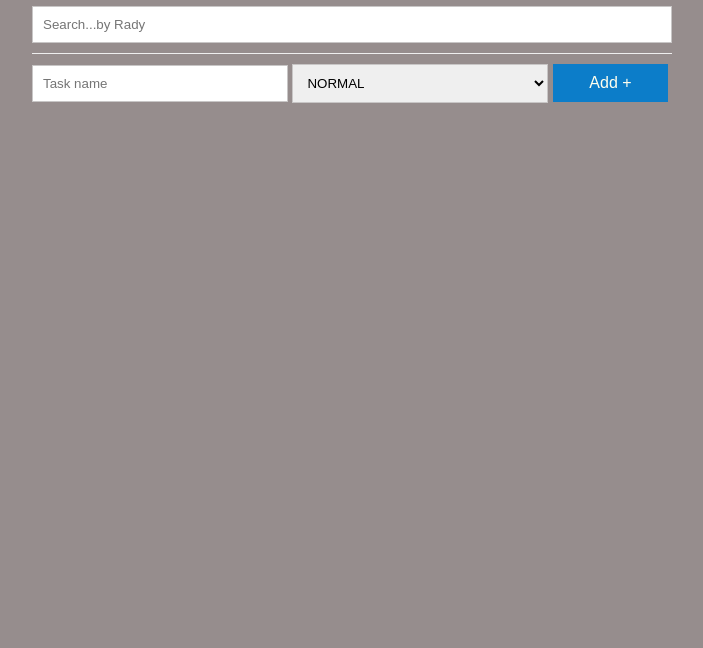
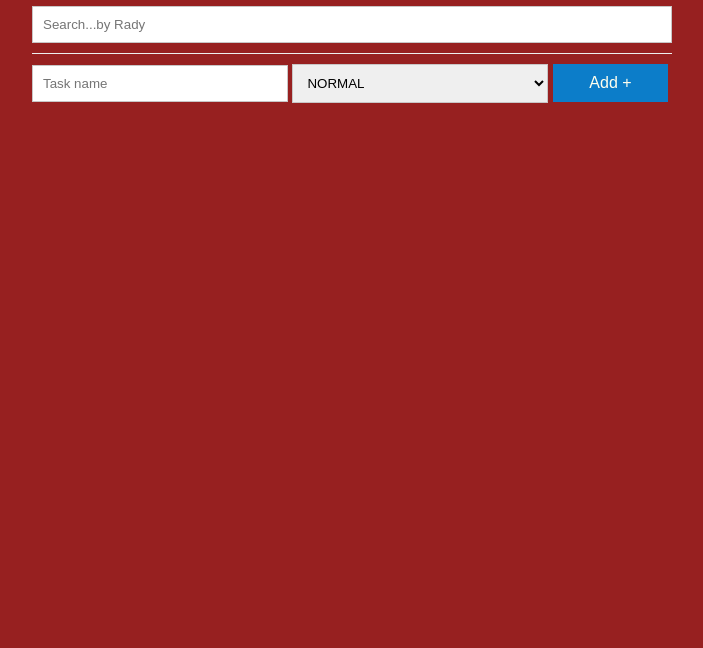
Before and after one commit to radytrainer/todo-app, a plain HTML site: page index.html in a window 1280 px wide. Shown: the part 152-800 px from the top of the page, without its empty margins (288-991 px from the left). Drawn offline with Linux system fonts and the light colour scheme.

Commit message:
#1 adjust color to brighter

```diff
--- a/css/app.css
+++ b/css/app.css
@@ -3,7 +3,7 @@ body {
     padding: 0;
     box-sizing: border-box;
     font-family: sans-serif;
-    background: #968d8d;
+    background: hsl(0, 65%, 36%);
 }
 
 .container {
```
